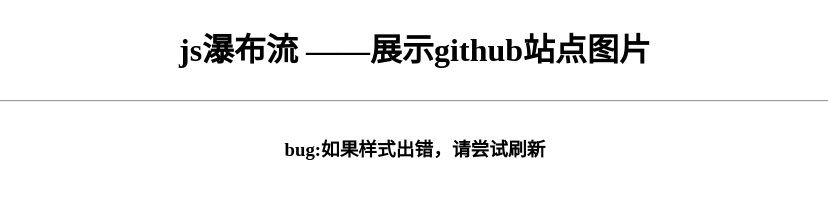
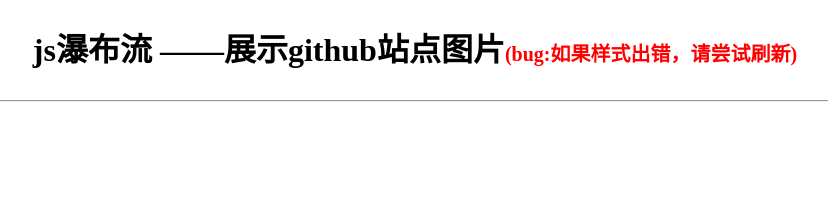
Before and after one commit to Famine-Life/jsWaterfall, a plain HTML site: page index.html in a window 1280 px wide. Shown: the whole page, without its empty margins (225-1053 px from the left). Drawn offline with nearby package versions, Linux system fonts and the light colour scheme; no server answers.

Commit message:
add h1>span

```diff
--- a/index.html
+++ b/index.html
@@ -38,8 +38,8 @@
 <body>
     <!-- html 部分 -->
     <div class="nav">
-        <h1>js瀑布流 ——展示github站点图片</h1>
-        <h3>bug:如果样式出错，请尝试刷新</h3>
+        <h1>js瀑布流 ——展示github站点图片<span style="font-size: 20px;color: red">(bug:如果样式出错，请尝试刷新)</span></h1>
+
     </div>
     <hr>
     <div>
```
